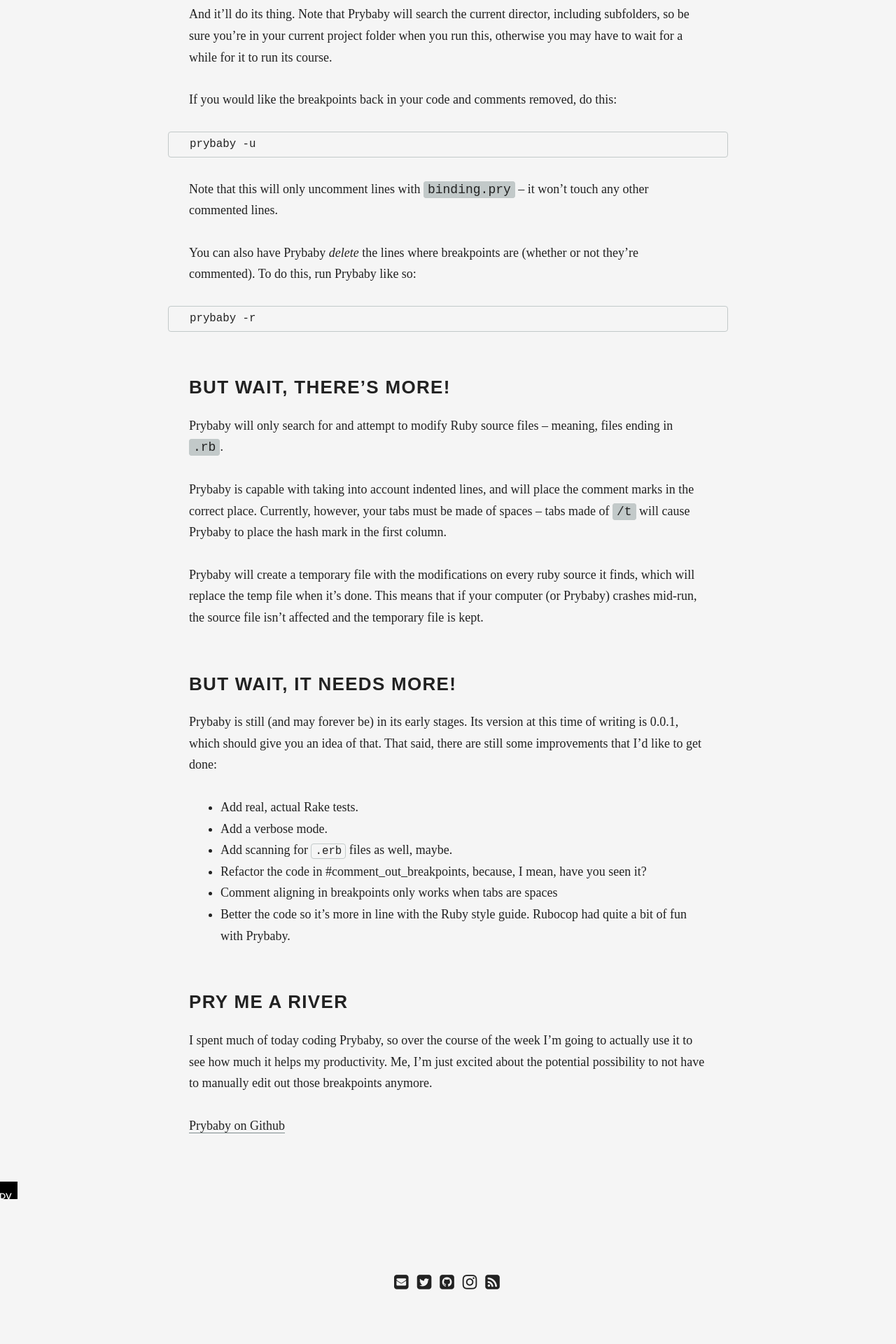
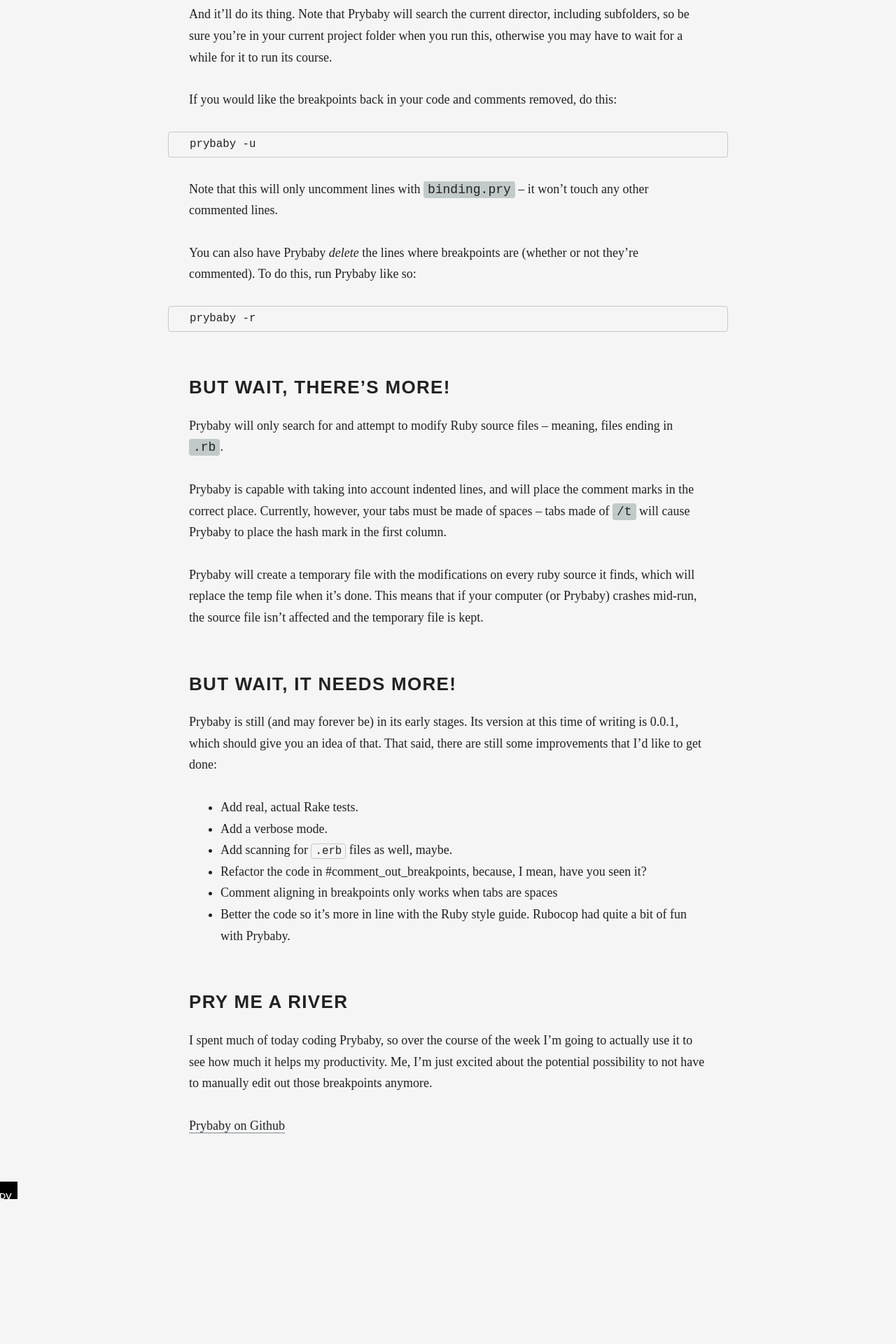
Before and after one commit to danvisintainer/jekyll-danvisintainer, a Jekyll site: the page built from _posts/2015-03-03-prybaby.md, in a window 1280 px wide. Shown: the part 1417-3337 px from the top of the page at 70% size. Built offline with Jekyll 4.4.1, drawn with Linux system fonts in a browser that asks for light colours; nearby versions of some CDN libraries; after the commit the page ends 3217 px from its top, so only the background shows below that.

Commit message:
move social icons to about page

```diff
--- a/_includes/footer.html
+++ b/_includes/footer.html
@@ -1,23 +1,4 @@
-<footer class="site-footer">
-
-  <div class="wrapper">
-
-<!--   <div class="footer-title">
-    <h2 class="footer-heading">{{ site.title }}</h2>
-  </div> -->
-
-  <div class="footer-social-icons">
-    <a href="mailto:dan@danvisintainer.com"><i class="fa fa-envelope-square"></i>
-    <a href="http://www.twitter.com/dviz"><i class="fa fa-twitter-square"></i>
-    <a href="http://www.github.com/danvisintainer"><i class="fa fa-github-square"></i>
-    <a href="http://www.instagram.com/danvisintainer"><i class="fa fa-instagram"></i>
-    <a href="/feed.xml"><i class="fa fa-rss-square"></i>
-  </div>
-
-  </div>
-
-</footer>
-
+<div class="site-footer">
   <script>
     (function(i,s,o,g,r,a,m){i['GoogleAnalyticsObject']=r;i[r]=i[r]||function(){
     (i[r].q=i[r].q||[]).push(arguments)},i[r].l=1*new Date();a=s.createElement(o),
@@ -26,5 +7,5 @@
 
     ga('create', 'UA-70096294-1', 'auto');
     ga('send', 'pageview');
-
   </script>
+</div>
--- a/_sass/_layout.scss
+++ b/_sass/_layout.scss
@@ -108,23 +108,7 @@
             margin: 0;
         }
     }
-
-    .footer-social-icons {
-        padding: ($spacing-unit * 2) 0;
-        font-size: 24px;
-        letter-spacing: 3px;
-        display: inline-block;
-        width: 100%;
-        text-align: center;
-
-        @include media-query($on-phone) {
-            font-size: 18px;
-            padding: $spacing-unit 0;
-            margin: $mobile-spacing-unit 0;
-        }
-    }
 }
-
 
 .contact-list,
 .social-media-list {
--- a/_sass/_nowrapper.scss
+++ b/_sass/_nowrapper.scss
@@ -74,6 +74,25 @@
             width: 60%;
             margin: 10px 20%;
             background-color: $text-color;
+        }
+    }
+
+    .footer-social-icons {
+        padding: $spacing-unit 0;
+        font-size: 32px;
+        letter-spacing: 3px;
+        display: inline-block;
+        width: 100%;
+        text-align: center;
+
+        a {
+            border: none;
+        }
+
+        @include media-query($on-phone) {
+            font-size: 24px;
+            padding: $spacing-unit 0;
+            margin: $mobile-spacing-unit 0;
         }
     }
 
```
Also changed, not shown: about.md (+10 -0 lines). Lines whose indentation alone changed are shown as unchanged.
